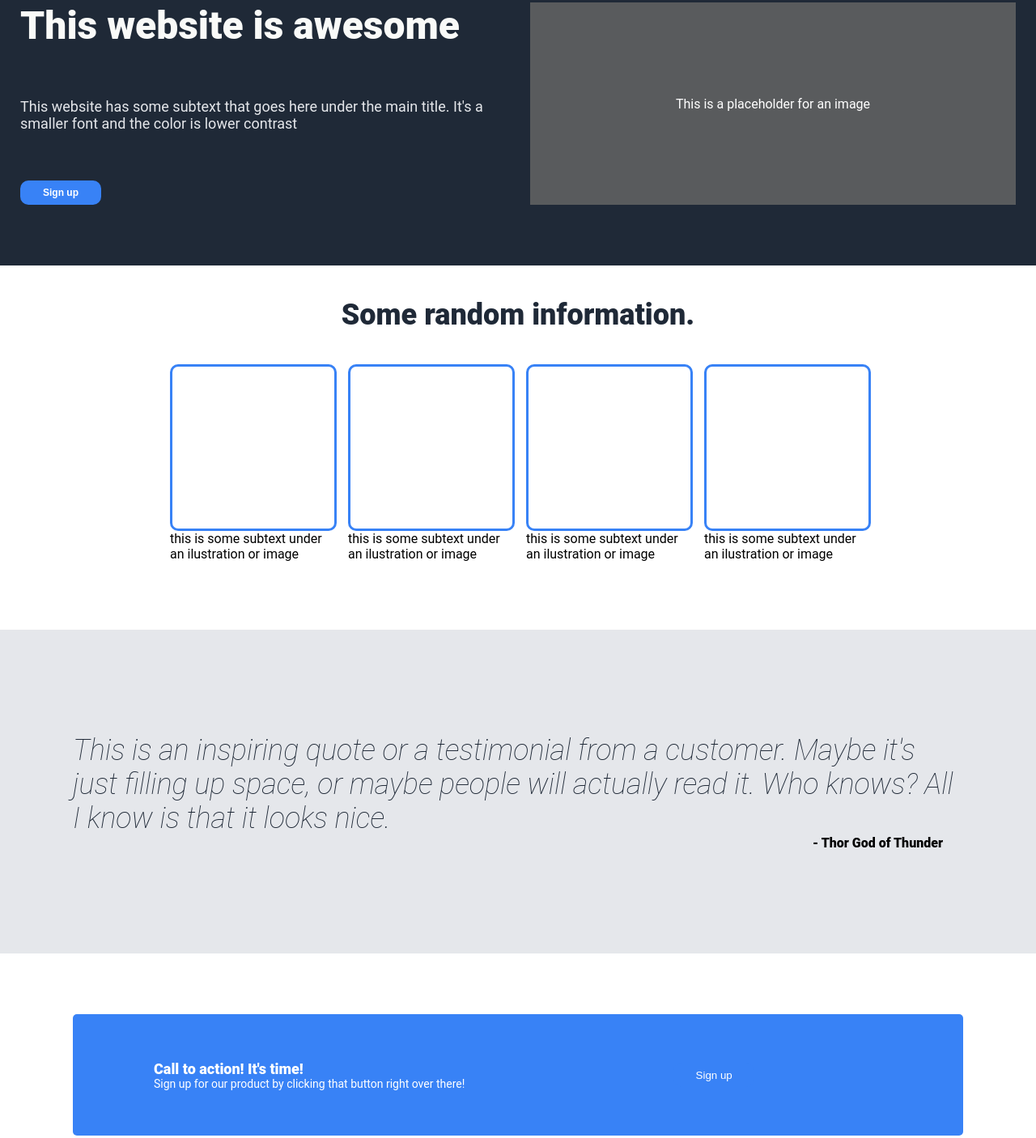
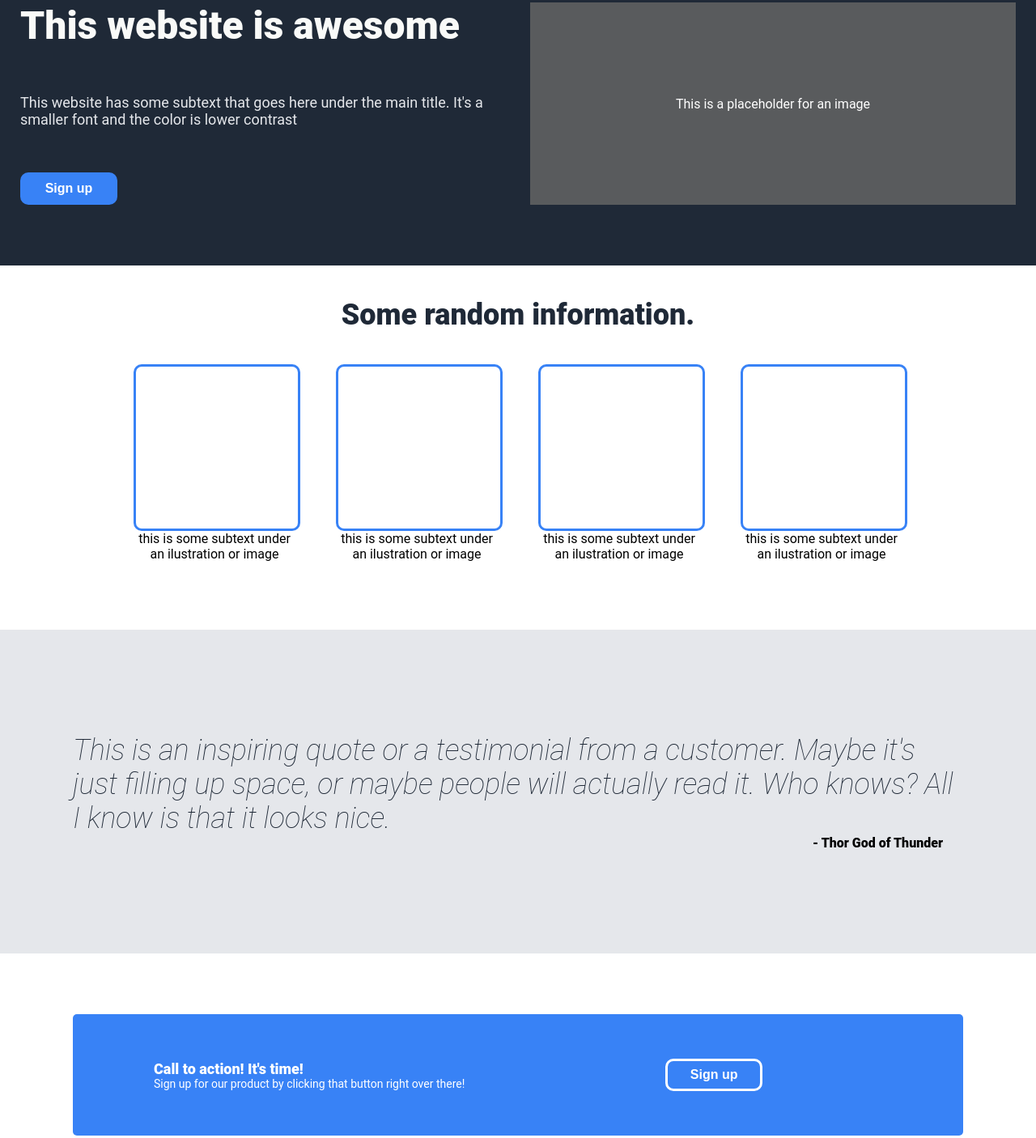
Before and after one commit to mxrhl/landing_page, a plain HTML site: page index.html in a window 1280 px wide. Shown: the part 152-1558 px from the top of the page at 81% size. Drawn offline with Linux system fonts and the light colour scheme.

Commit message:
Edit structure of style.css

```diff
--- a/style.css
+++ b/style.css
@@ -1,3 +1,4 @@
+/* General css elements */
 body {
     background-color: white;
     font-family: 'Roboto', monospace;
@@ -10,11 +11,21 @@ ul {
 }
 
 button {
-    width: 100px;
-    height: 30px;
+    width: 120px;
+    height: 40px;
     border-radius: 10px;
+    font-weight: 900;
+    font-size: 16px;
+    color: white;
 }
 
+/* Merged element styles */
+.header, .top-part, .footer {
+    background-color: #1F2937;
+    color: white;
+}
+
+/* Header */
 .header {
     display:flex;
     justify-content: space-around;
@@ -35,6 +46,7 @@ button {
     gap: 30px;
 }
 
+/* Top part with placeholder */
 .top-part {
     display: flex;
     justify-content: center;
@@ -66,10 +78,7 @@ button {
 
 #top-part-button {
     background-color: #3882f6;
-    border: 0;
-    color: white;
-    font-size: 12px;
-    font-weight: 900;
+    border: none;
 }
 
 .top-part-placeholder {
@@ -82,11 +91,6 @@ button {
 
 }
 
-.header, .top-part, .footer {
-    background-color: #1F2937;
-    color: white;
-}
-
 .low-middle-part {
     display: flex;
     flex-direction: column;
@@ -96,6 +100,45 @@ button {
     height: 400px;
 }
 
+/* Middle part with squares */
+.square {
+    height: 200px;
+    width: 200px;
+    border: medium solid #3882f6;
+    border-radius: 10px;
+}
+
+.card {
+    width: 200px;
+    justify-content: center;
+    align-items: center;
+}
+
+.top-middle-part {
+    display: flex;
+    flex-direction: column;
+    align-items: center;
+    height: 450px;
+}
+
+.cards {
+    display: flex;
+    justify-content: center;
+    gap: 50px;
+}
+
+.tmp-heading {
+    font-size: 36px;
+    font-weight: 900;
+    color: #1f2937;
+    padding: 40px;
+}
+
+.square-text {
+    text-align: center;
+}
+
+/* Low middle part with cite from Thor */
 .lmp-main-text {
     width: 1100px;
     font-style: italic;
@@ -113,6 +156,7 @@ button {
     padding-right: 50px;
 }
 
+/* Low part with Sign Up Button */
 .low-part {
     display: flex;
     justify-content: center;
@@ -161,47 +205,14 @@ button {
 #low-part-button {
     background-color: #3882f6;
     border-radius: 10px;
-    border: 10px;
-    border-color: white;
+    border: medium solid white;
     color: white;
 }
 
+/* Footer */
 .footer {
     display: flex;
     height: 90px;
     justify-content: center;
     align-items: center;
 }
-
-.square {
-    height: 200px;
-    width: 200px;
-    border: medium solid #3882f6;
-    border-radius: 10px;
-}
-
-.card {
-    width: 200px;
-    justify-content: center;
-    align-items: center;
-}
-
-.top-middle-part {
-    display: flex;
-    flex-direction: column;
-    align-items: center;
-    height: 450px;
-}
-
-.cards {
-    display: flex;
-    justify-content: center;
-    gap: 20px;
-}
-
-.tmp-heading {
-    font-size: 36px;
-    font-weight: 900;
-    color: #1f2937;
-    padding: 40px;
-}
```
